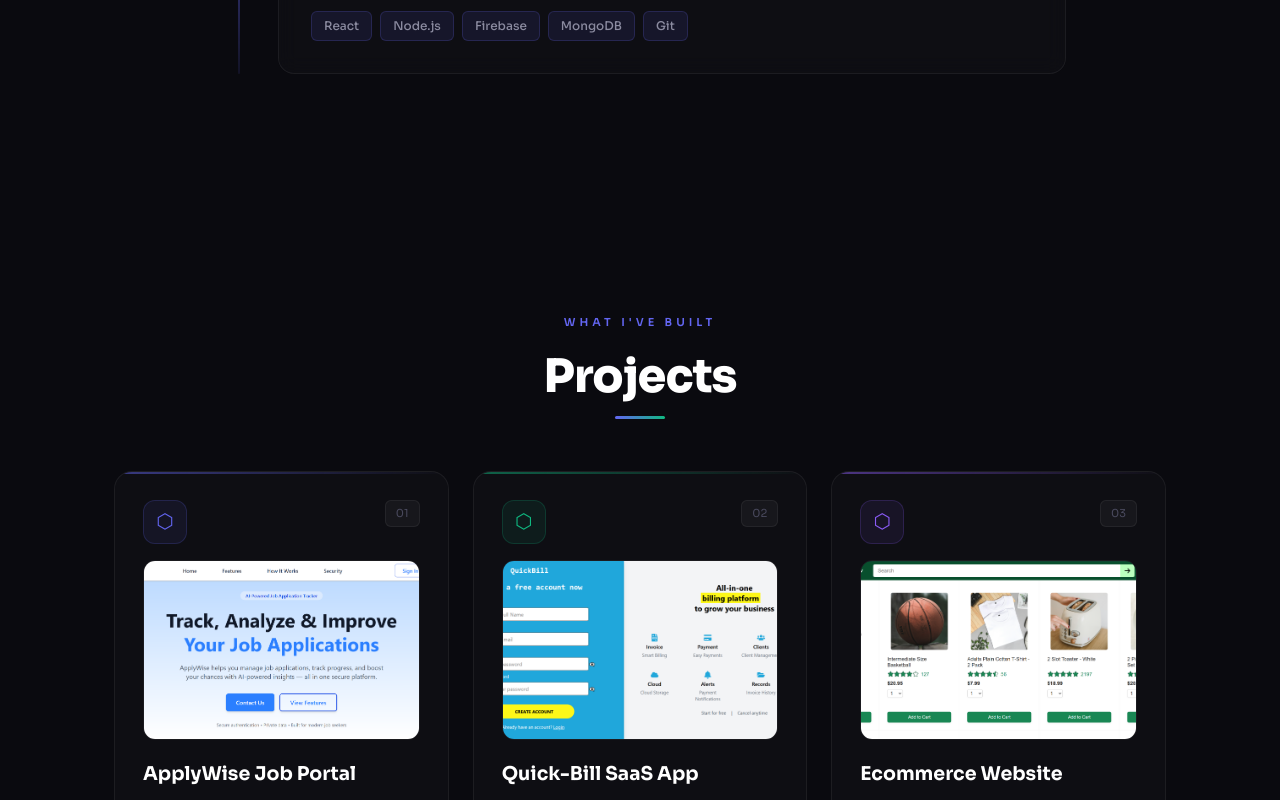
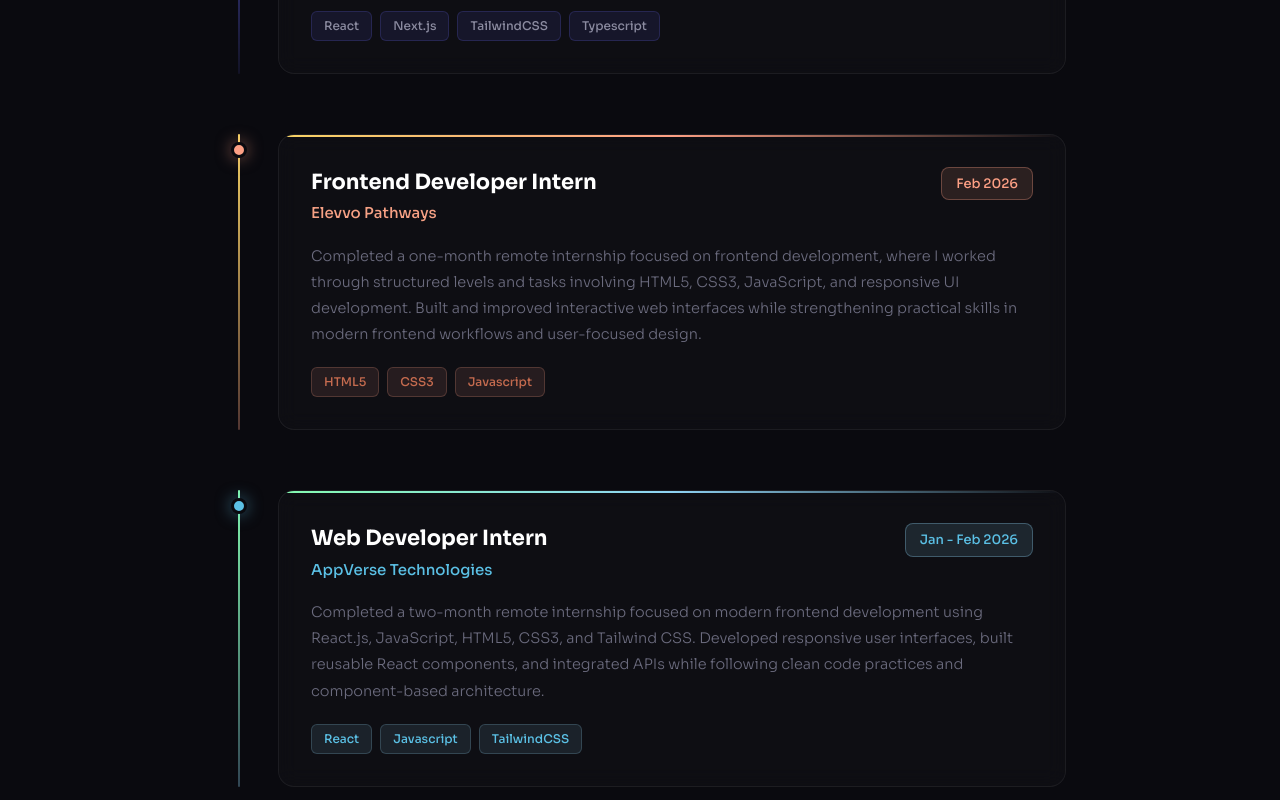
Before and after one commit to mdqasim786/PortfolioV2.0, a React (Vite) app: page / in a window 1280 px wide. Shown: the part 1300-2100 px from the top of the page. Built offline with nearby package versions, Linux system fonts and the light colour scheme.

Commit message:
updated my portfolio

```diff
--- a/src/portfolio.tsx
+++ b/src/portfolio.tsx
@@ -76,11 +76,11 @@ const PROJECTS: Project[] = [
     image: "/img1.png",
   },
   {
-    title: "Ecommerce Website",
-    desc: "A modern ecommerce platform with product listings, shopping cart, and secure checkout functionality.",
-    tags: ["React", "MongoDB", "Firebase"],
+    title: "Exeton Official Website",
+    desc: "Frontend Developer and UI Designer for Exeton & build a 40+ page company website.",
+    tags: ["React", "TailwindCSS", "Typescript"],
     color: "#8b5cf6",
-    image: "/clone-project.png",
+    image: "/exeton.png",
   },
 ];
 
@@ -151,8 +151,8 @@ const Portfolio: FC = () => {
 
   const handleResumeDownload = (): void => {
     const link = document.createElement("a");
-    link.href = "https://docs.google.com/uc?export=download&id=1cltFyEokx2kycIhgbmNvuVlLDgiv6CaX";
-    link.setAttribute("download", "Muhammad_Qasim_Resume.pdf");
+    link.href = "https://docs.google.com/uc?export=download&id=1JFJLI2Mbq-Cb69FK3R55LQgE2NwMcGmu";
+    link.setAttribute("download", "Muhammad Qasim-CV.pdf");
     link.click();
   };
 
@@ -662,9 +662,9 @@ const Portfolio: FC = () => {
               <div style={{ display: "flex", justifyContent: "space-between", alignItems: "flex-start", flexWrap: "wrap", gap: "12px" }}>
                 <div>
                   <h3 style={{ fontSize: "21px", fontWeight: 700, color: "#fff", marginBottom: "4px" }}>
-                    Frontend Developer Intern
+                    Frontend Developer
                   </h3>
-                  <p style={{ fontSize: "15px", color: "#6366f1", fontWeight: 500 }}>Appverse Technologies</p>
+                  <p style={{ fontSize: "15px", color: "#6366f1", fontWeight: 500 }}>Exeton (Official Partner of NVIDIA)</p>
                 </div>
                 <span
                   style={{
@@ -678,19 +678,16 @@ const Portfolio: FC = () => {
                     whiteSpace: "nowrap",
                   }}
                 >
-                  Jan 2026 — Mar 2026
+                  Mar 2026
                 </span>
               </div>
 
               <p style={{ marginTop: "18px", color: "#6b6b7e", lineHeight: 1.8, fontSize: "14.5px", fontWeight: 300 }}>
-                Contributed to fronend web application development, working with React and CSS to build
-                scalable features. Collaborated with senior developers to implement APIs, integrated
-                Firebase for authentication and real-time database operations, and participated in agile
-                sprint cycles. Gained hands-on experience with code reviews, version control, and production deployments.
+                Worked as a Frontend Developer and UI Designer in a team of 3–4 developers to build a 40+ page company website. Developed responsive UI layouts and translated design concepts into clean, maintainable frontend code while collaborating with the development team to deliver a professional web platform.
               </p>
 
               <div style={{ display: "flex", gap: "8px", marginTop: "20px", flexWrap: "wrap" }}>
-                {["React", "Node.js", "Firebase", "MongoDB", "Git"].map((tag: string) => (
+                {["React", "Next.js", "TailwindCSS", "Typescript"].map((tag: string) => (
                   <span
                     key={tag}
                     style={{
@@ -708,8 +705,236 @@ const Portfolio: FC = () => {
                 ))}
               </div>
             </div>
+
           </div>
         </div>
+
+        <div style={{ marginTop: "60px", position: "relative" }}>
+  {/* Timeline vertical line */}
+  <div
+    style={{
+      position: "absolute",
+      left: "24px",
+      top: 0,
+      bottom: 0,
+      width: "2px",
+      background: "linear-gradient(to bottom, #f6d365, rgba(253,160,133,0.3))",
+      borderRadius: "2px",
+    }}
+  />
+
+  <div
+    style={{
+      position: "relative",
+      paddingLeft: "64px",
+      opacity: visibleSections.has("experience") ? 1 : 0,
+      transform: visibleSections.has("experience") ? "translateY(0)" : "translateY(30px)",
+      transition: "all 0.7s cubic-bezier(0.4,0,0.2,1) 0.2s",
+    }}
+  >
+    {/* Timeline dot */}
+    <div
+      style={{
+        position: "absolute",
+        left: "17px",
+        top: "8px",
+        width: "16px",
+        height: "16px",
+        borderRadius: "50%",
+        background: "#fda085",
+        boxShadow: "0 0 16px rgba(253,160,133,0.5)",
+        border: "3px solid #0a0a0f",
+      }}
+    />
+
+    {/* Experience Card */}
+    <div
+      style={{
+        background: "rgba(255,255,255,0.02)",
+        border: "1px solid rgba(255,255,255,0.06)",
+        borderRadius: "16px",
+        padding: "32px",
+        backdropFilter: "blur(10px)",
+        position: "relative",
+        overflow: "hidden",
+      }}
+    >
+      {/* Top gradient accent */}
+      <div
+        style={{
+          position: "absolute",
+          top: 0,
+          left: 0,
+          right: 0,
+          height: "2px",
+          background: "linear-gradient(90deg, #f6d365, #fda085, transparent)",
+        }}
+      />
+
+      <div style={{ display: "flex", justifyContent: "space-between", alignItems: "flex-start", flexWrap: "wrap", gap: "12px" }}>
+        <div>
+          <h3 style={{ fontSize: "21px", fontWeight: 700, color: "#fff", marginBottom: "4px" }}>
+            Frontend Developer Intern
+          </h3>
+          <p style={{ fontSize: "15px", color: "#f6a185", fontWeight: 500 }}>Elevvo Pathways</p>
+        </div>
+        <span
+          style={{
+            background: "rgba(253,160,133,0.12)",
+            border: "1px solid rgba(253,160,133,0.3)",
+            color: "#fda085",
+            padding: "6px 14px",
+            borderRadius: "8px",
+            fontSize: "13px",
+            fontWeight: 500,
+            whiteSpace: "nowrap",
+          }}
+        >
+          Feb 2026
+        </span>
+      </div>
+
+      <p style={{ marginTop: "18px", color: "#6b6b7e", lineHeight: 1.8, fontSize: "14.5px", fontWeight: 300 }}>
+        Completed a one-month remote internship focused on frontend development, where I
+        worked through structured levels and tasks involving HTML5, CSS3, JavaScript, and
+        responsive UI development. Built and improved interactive web interfaces while
+        strengthening practical skills in modern frontend workflows and user-focused design.
+      </p>
+
+      <div style={{ display: "flex", gap: "8px", marginTop: "20px", flexWrap: "wrap" }}>
+        {["HTML5", "CSS3", "Javascript"].map((tag: string) => (
+          <span
+            key={tag}
+            style={{
+              background: "rgba(253,160,133,0.1)",
+              border: "1px solid rgba(253,160,133,0.2)",
+              color: "#c56b4f",
+              padding: "5px 12px",
+              borderRadius: "6px",
+              fontSize: "12px",
+              fontWeight: 500,
+            }}
+          >
+            {tag}
+          </span>
+        ))}
+      </div>
+    </div>
+  </div>
+        </div>
+
+        <div style={{ marginTop: "60px", position: "relative" }}>
+  {/* Timeline vertical line */}
+  <div
+    style={{
+      position: "absolute",
+      left: "24px",
+      top: 0,
+      bottom: 0,
+      width: "2px",
+      background: "linear-gradient(to bottom, #84fab0, rgba(143,211,244,0.3))",
+      borderRadius: "2px",
+    }}
+  />
+
+  <div
+    style={{
+      position: "relative",
+      paddingLeft: "64px",
+      opacity: visibleSections.has("experience") ? 1 : 0,
+      transform: visibleSections.has("experience") ? "translateY(0)" : "translateY(30px)",
+      transition: "all 0.7s cubic-bezier(0.4,0,0.2,1) 0.2s",
+    }}
+  >
+    {/* Timeline dot */}
+    <div
+      style={{
+        position: "absolute",
+        left: "17px",
+        top: "8px",
+        width: "16px",
+        height: "16px",
+        borderRadius: "50%",
+        background: "#5bc0e5",
+        boxShadow: "0 0 16px rgba(91,192,229,0.5)",
+        border: "3px solid #0a0a0f",
+      }}
+    />
+
+    {/* Experience Card */}
+    <div
+      style={{
+        background: "rgba(255,255,255,0.02)",
+        border: "1px solid rgba(255,255,255,0.06)",
+        borderRadius: "16px",
+        padding: "32px",
+        backdropFilter: "blur(10px)",
+        position: "relative",
+        overflow: "hidden",
+      }}
+    >
+      {/* Top gradient accent */}
+      <div
+        style={{
+          position: "absolute",
+          top: 0,
+          left: 0,
+          right: 0,
+          height: "2px",
+          background: "linear-gradient(90deg, #84fab0, #8fd3f4, transparent)",
+        }}
+      />
+
+      <div style={{ display: "flex", justifyContent: "space-between", alignItems: "flex-start", flexWrap: "wrap", gap: "12px" }}>
+        <div>
+          <h3 style={{ fontSize: "21px", fontWeight: 700, color: "#fff", marginBottom: "4px" }}>
+            Web Developer Intern
+          </h3>
+          <p style={{ fontSize: "15px", color: "#5bc0e5", fontWeight: 500 }}>AppVerse Technologies</p>
+        </div>
+        <span
+          style={{
+            background: "rgba(143,211,244,0.12)",
+            border: "1px solid rgba(143,211,244,0.3)",
+            color: "#5bc0e5",
+            padding: "6px 14px",
+            borderRadius: "8px",
+            fontSize: "13px",
+            fontWeight: 500,
+            whiteSpace: "nowrap",
+          }}
+        >
+          Jan - Feb 2026
+        </span>
+      </div>
+
+      <p style={{ marginTop: "18px", color: "#6b6b7e", lineHeight: 1.8, fontSize: "14.5px", fontWeight: 300 }}>
+        Completed a two-month remote internship focused on modern frontend development
+        using React.js, JavaScript, HTML5, CSS3, and Tailwind CSS. Developed responsive user
+        interfaces, built reusable React components, and integrated APIs while following clean code practices and component-based architecture.
+      </p>
+
+      <div style={{ display: "flex", gap: "8px", marginTop: "20px", flexWrap: "wrap" }}>
+        {["React", "Javascript", "TailwindCSS"].map((tag: string) => (
+          <span
+            key={tag}
+            style={{
+              background: "rgba(143,211,244,0.1)",
+              border: "1px solid rgba(143,211,244,0.2)",
+              color: "#5bc0e5",
+              padding: "5px 12px",
+              borderRadius: "6px",
+              fontSize: "12px",
+              fontWeight: 500,
+            }}
+          >
+            {tag}
+          </span>
+        ))}
+      </div>
+    </div>
+  </div>
+</div>
       </section>
 
       {/* ─── PROJECTS ─── */}
```
Also changed, not shown: public/exeton-2.png (added), public/exeton.png (added).
